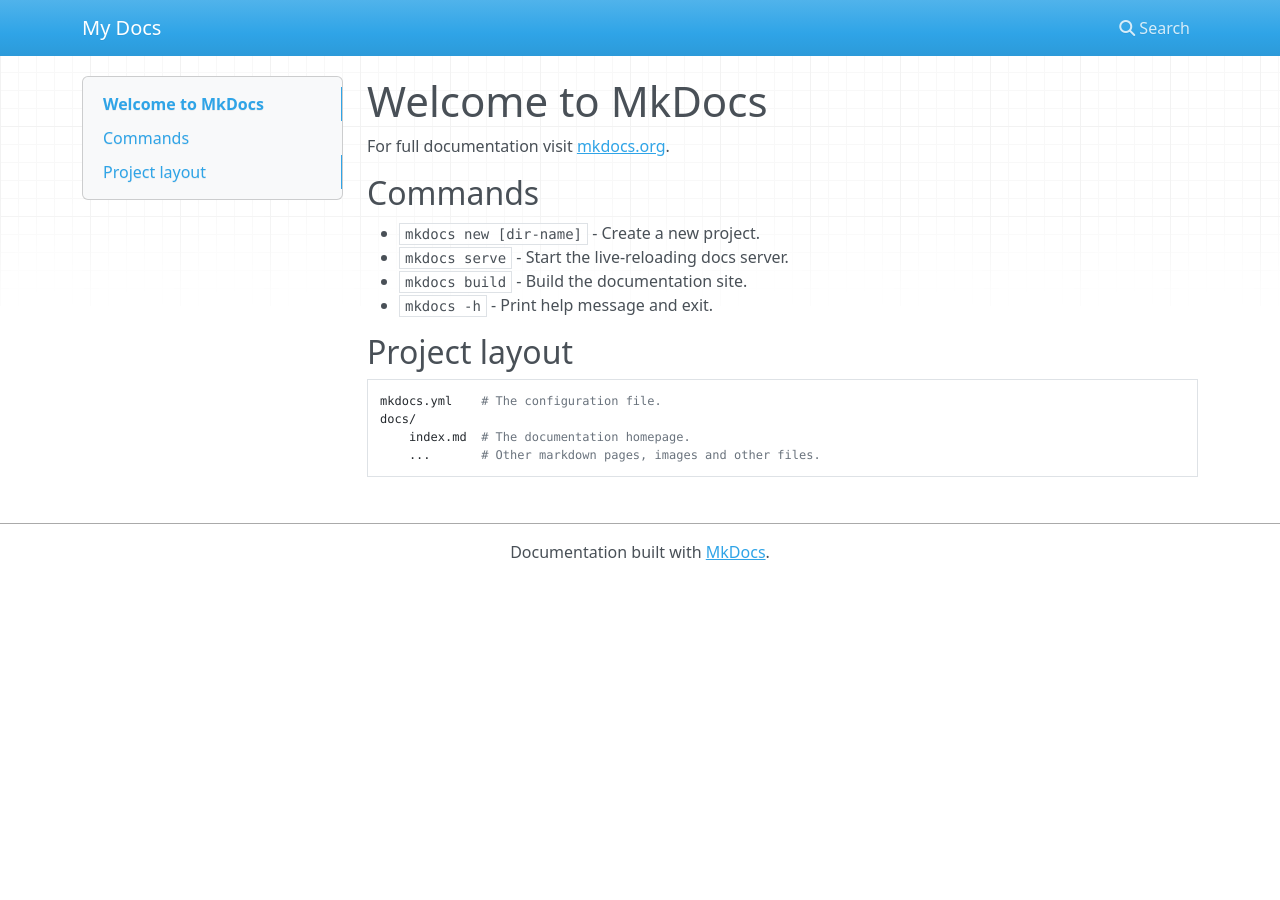
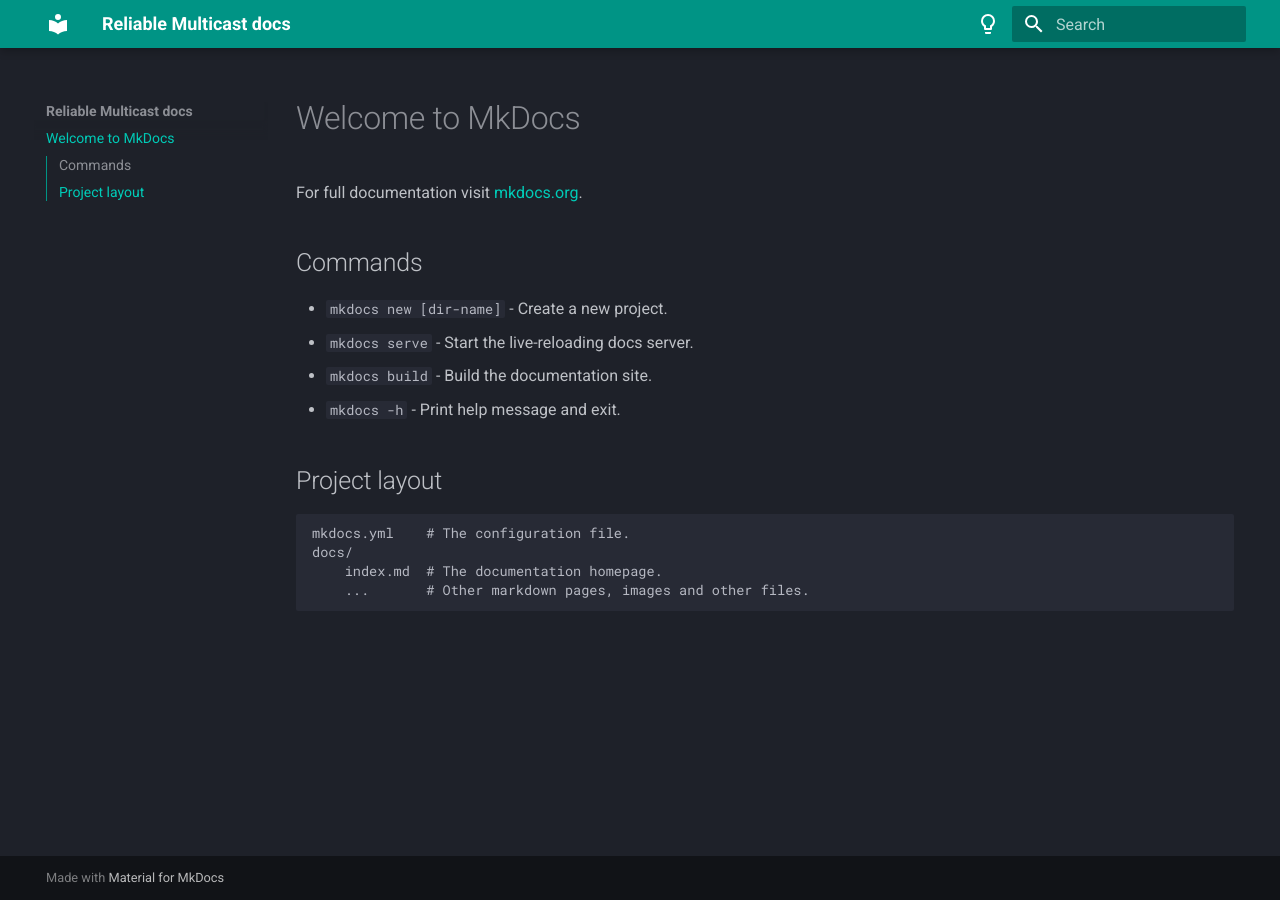
Before and after one commit to Carolbalbs/-REDES-reliable-multicast, an MkDocs documentation site: the page built from docs/index.md, in a window 1280 px wide. Built offline with MkDocs 1.6.1 and Material for MkDocs 9.7.7, drawn with Linux system fonts in a browser that asks for light colours; nearby versions of some CDN libraries.

Commit message:
Update mkdocs.yml

```diff
--- a/mkdocs.yml
+++ b/mkdocs.yml
@@ -1 +1,37 @@
-site_name: My Docs
+site_name: Reliable Multicast docs
+theme:
+  name: 'material'
+  palette:
+    # Palette toggle for dark mode
+    - scheme: slate
+      primary: teal
+      accent: indigo
+      toggle:
+        icon: material/lightbulb-outline
+        name: Switch to light mode
+
+    # Palette toggle for light mode
+    - scheme: default
+      toggle:
+        icon: material/lightbulb
+        name: Switch to dark mode
+
+
+  features:
+    - toc.integrate
+
+markdown_extensions:
+  - admonition
+  - pymdownx.superfences
+  - pymdownx.tabbed:
+      alternate_style: true
+  - pymdownx.details
+  - pymdownx.emoji
+  - pymdownx.tasklist
+  - pymdownx.mark
+  - pymdownx.tilde
+  - pymdownx.highlight
+  - attr_list
+  - pymdownx.emoji:
+      emoji_index: !!python/name:materialx.emoji.twemoji
+      emoji_generator: !!python/name:materialx.emoji.to_svg
```
